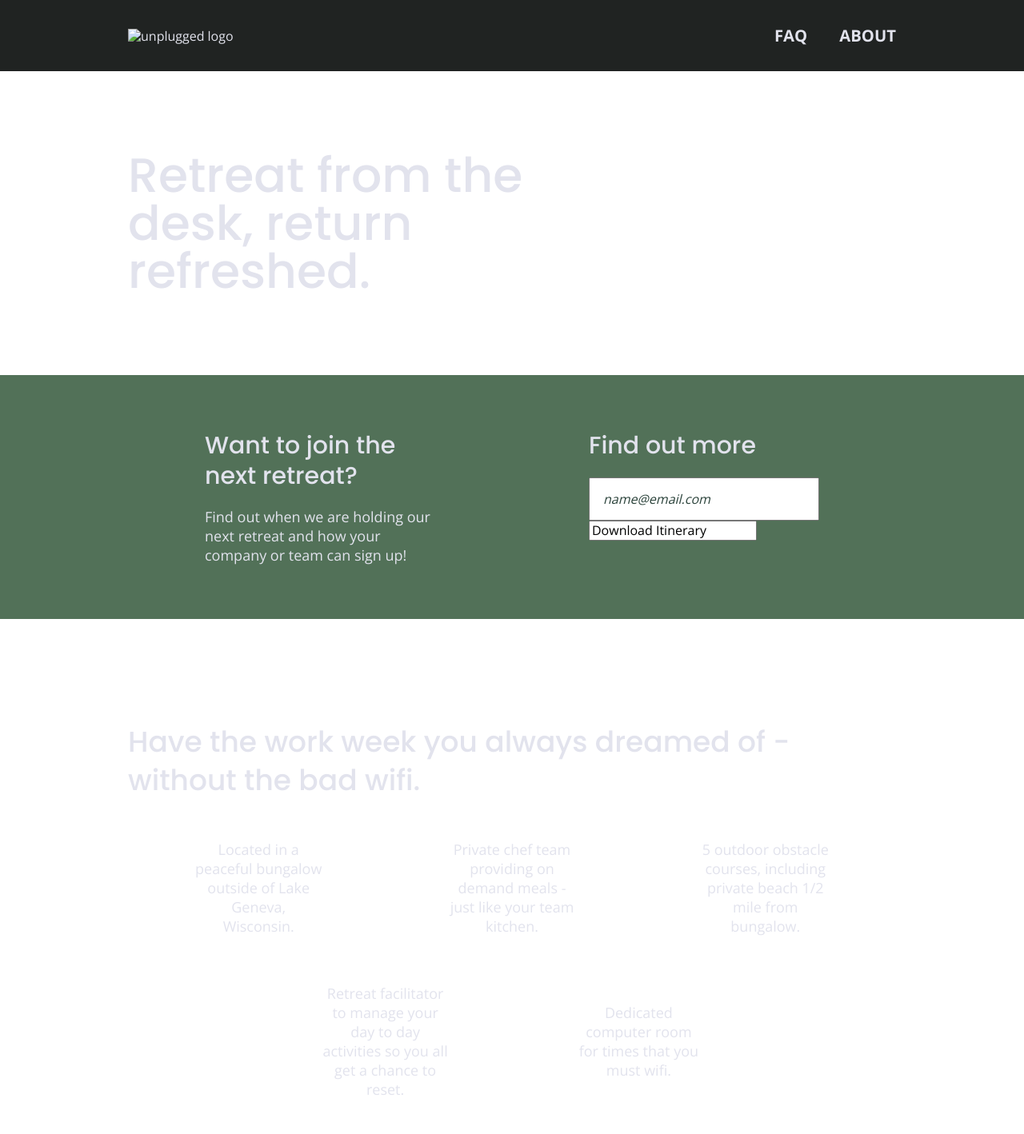
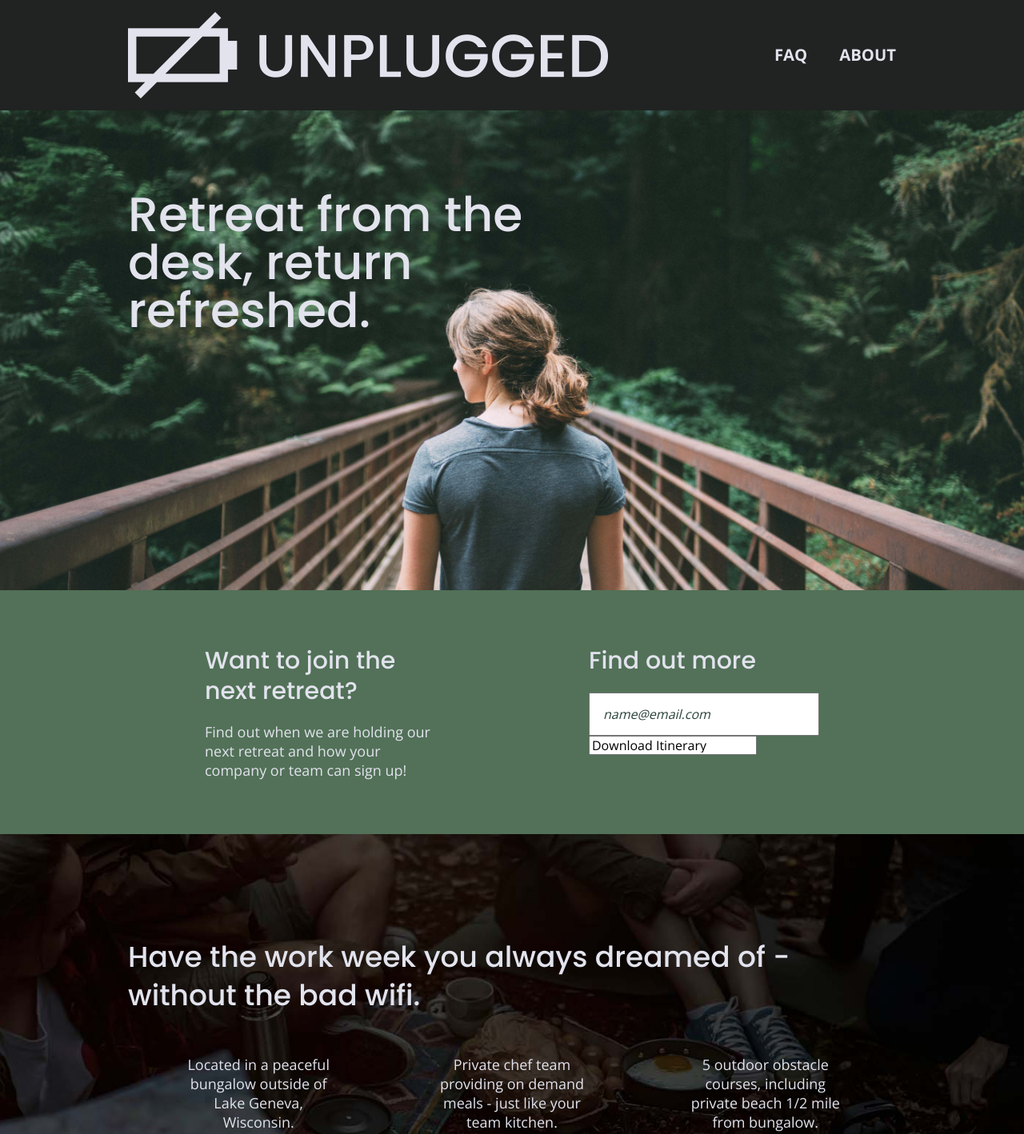
Before and after one commit to Giizhig-L/unplugged, a website built with Parcel: page index.html in a window 1280 px wide. Shown: the top 1418 px of the page at 80% size. Built offline with nearby package versions, Linux system fonts and the light colour scheme.

Commit message:
Add images

```diff
--- a/css/main.css
+++ b/css/main.css
@@ -129,6 +129,14 @@
   line-height: 1.285;
 }
 
+img {
+  width: 100%;
+}
+
+figure {
+  margin: 0;
+}
+
 address {
   font-style: normal;
 }
@@ -160,6 +168,14 @@
   align-items: center;
   flex-flow: row wrap;
   margin: 0;
+}
+
+header figure {
+  width: 60%;
+  display: flex;
+  justify-content: center;
+  align-items: center;
+  flex-flow: row wrap;
 }
 
 .header-divider {
@@ -227,6 +243,10 @@
 /* ----- Mobile Homepage ---- */
 
 .hero-area {
+  background: url(../img/unplugged-retreat.jpg);
+  background-size: cover;
+  background-position: center;
+  min-height: 500px;
   display: flex;
   justify-content: center;
   flex-flow: row wrap;
@@ -274,6 +294,9 @@
 }
 
 .features {
+  background: url('../img/unplugged-retreat-features.jpg');
+  background-size: cover;
+  background-position: center;
   display: flex;
   justify-content: center;
   flex-flow: row wrap;
@@ -501,6 +524,10 @@
     display: none;
   }
 
+  .hero-area {
+    min-height: 600px;
+  }
+
   .hero-area h1 {
     font-size: 3em;
     line-height: 1;
@@ -533,7 +560,7 @@
   }
 
   .features .features-item-description {
-    width: 50%;
+    width: 62%;
   }
 
   .reviews article {
--- a/index.html
+++ b/index.html
@@ -29,7 +29,9 @@
   <!-- Add your site or application content here -->
   <header>
     <div class="content-wrapper">
-      <a href="#"><img src="" alt="unplugged logo"></a>
+      <a href="#">
+        <img src="img/unpluggedlogo.png" alt="unplugged logo">
+      </a>
       <div class="header-divider"></div>
       <nav>
         <ul>
@@ -108,6 +110,9 @@
       <div class="content-wrapper">
         <h2>Be a better team in 5 days, like this one.</h2>
         <article>
+          <figure>
+            <img src="img/unplugged-retreat-lacrue.jpg" alt="Group of happy people at an outdoor retreat.">
+          </figure>
           <div>
             <h3>LaCrue Bottling Co. October 2018</h3>
             <p>
```
Also changed, not shown: img/unplugged-retreat-features.jpg (renamed from img/rawpixel.jpg), img/unplugged-retreat-lacrue.jpg (renamed from img/omar-lopez.jpg), img/unplugged-retreat.jpg (renamed from img/jake-melara.jpg), img/unpluggedlogo.png (added).
